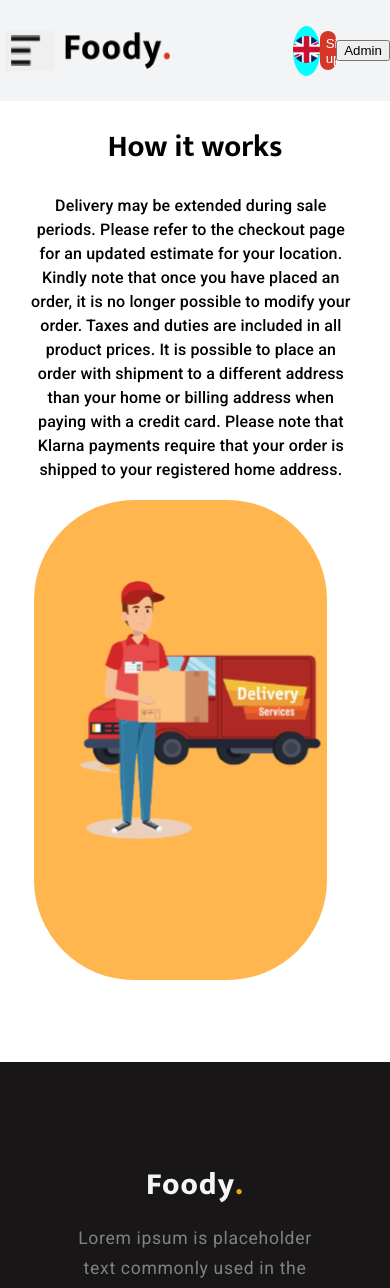
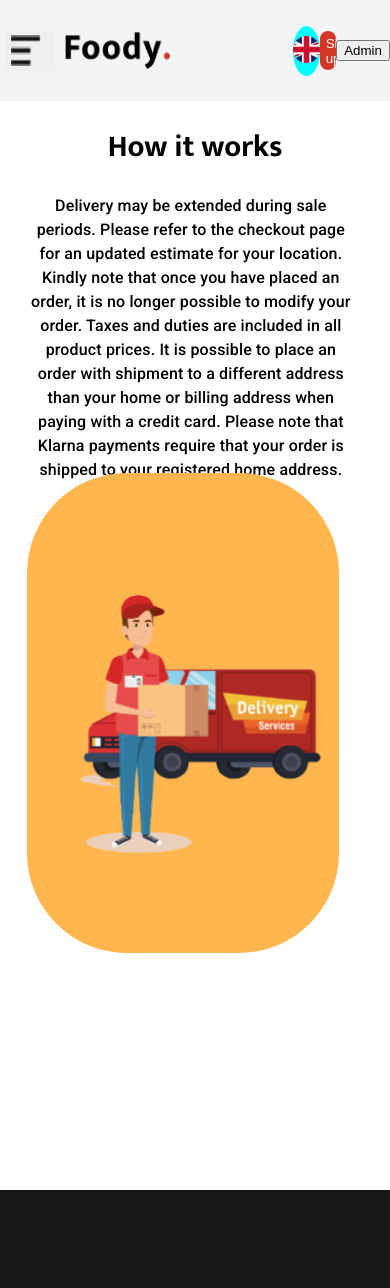
Before and after one commit to Rufat239/foody_client, a React (Create React App) app: page /howItWorks in a window 390 px wide. Shown: the top 1288 px of the page. Built offline with nearby package versions, Linux system fonts and the light colour scheme.

Commit message:
change the sizes

```diff
--- a/src/style/aboutus.css
+++ b/src/style/aboutus.css
@@ -6,14 +6,16 @@
   max-width: 100%;
   min-height: 100vh;
   overflow: hidden;
+  margin-bottom: 15%;
 }
 
 .about-container {
   display: flex;
   justify-content: space-between;
   align-items: flex-start;
-  width: 100%;
+  max-width: 100%;
   height: 100vh;
+  /* gap: 40%; */
 }
 
  .about-us {
@@ -51,12 +53,11 @@ height: 2.25rem;
 margin-top: 5.5rem;
 }
 
-.about-menu {
+/* .about-menu {
 
   display: flex;
-  flex-wrap: nowrap;
-  gap: 10%;
-}
+  flex-wrap: wrap;
+} */
 
 .hamburger {
   width: 35%;
@@ -73,7 +74,7 @@ margin-top: 5.5rem;
   border-radius: 20px;
   position: absolute;
   transform: rotate(69deg);
-  top: -2.5rem;
+  top: -30%;
   left: 32%;
   animation: movieUp  2s infinite alternate
 }
@@ -100,9 +101,9 @@ margin-top: 5.5rem;
 
 .about-background {
 position: absolute;
-width: 39%;
+width: 36rem;
 height: 20rem;
-top: 40%;
+top: 20rem;
 left: 56%;
 transform: rotate(-67.93deg);
 border-radius: 5rem;
@@ -123,13 +124,16 @@ background: rgb(255, 182, 79);
 
 
   @media (max-width: 431px) {
+
+    .about{
+      margin-bottom: 17%;
+    }
     .about-container {
       flex-direction: column;
       align-items: center;
       height: auto;
       padding: 1rem;
-      margin-bottom: 5rem;
-      /* overflow-y: auto; */
+
     }
 
     .about-us {
@@ -162,7 +166,7 @@ background: rgb(255, 182, 79);
     .soup{
       width: 70%;
       position: relative;
-      top: -21rem;
+      top: -19rem;
       left: 11%;
       transform: none;
       animation: none;
@@ -171,8 +175,8 @@ background: rgb(255, 182, 79);
     .hamburger{
       width: 70%;
       position: relative;
-      top: 17rem;
-      left: 0rem;
+      top: 18rem;
+      left:10%;
       transform: none;
       animation: none;
       margin-bottom: 1rem;
@@ -183,14 +187,15 @@ background: rgb(255, 182, 79);
     }
 
     .about-background {
-      width: 83%;
+      width: 75%;
       height: 55%;
-      top: 26rem;
-      left: 2rem;
+      top: 49%;
+      left: 9%;
       transform: none;
       border-radius: 6.25rem;
       box-shadow: none;
       background: rgb(255, 182, 79);
       margin: 2rem 0;
+
     }
   }
--- a/src/style/faq.css
+++ b/src/style/faq.css
@@ -4,6 +4,7 @@
     width: 80%;
     margin: 0 auto;
     text-align: center;
+    margin-bottom: 4rem;
   }
 
   .faq-container h1 {
@@ -135,4 +136,5 @@ text-align: center;
       font-weight: bolder;
     }
 
+
   }
--- a/src/style/howworks.css
+++ b/src/style/howworks.css
@@ -6,7 +6,7 @@
 height: 100vh;
 max-width: 100%;
 padding-inline: 8%;
-margin-bottom: 6rem;
+margin-bottom: 14rem;
 }
 
 
@@ -15,6 +15,15 @@ margin-bottom: 6rem;
     font-family: "Mukta";
     margin-right: 8rem;
     margin-bottom: 22px;
+  }
+
+  .image-container{
+    /* position: absolute; */
+    width: 100%;
+    display: flex;
+    justify-content: center;
+    align-items: center;
+
   }
 
   .delivery-heading p{
@@ -31,27 +40,27 @@ margin-bottom: 6rem;
 }
 
     .background {
-    width: 40rem;
-    height: 20rem;
-    margin-top: 4rem;
-    margin-left: 13rem;
+    position: absolute;
+    width: 61%;
+    height: 54%;
+    top: 70%;
+    margin-left: 15%;
     border-radius: 100px;
-    opacity: 0px;
+    opacity: 1;
     transform: rotate(194deg);
     background: #FFB64F;
-
+    z-index: 1
 
   }
 
   .delivery-image {
-    position: absolute;
-    width: 24em;
+    /* position: relative;  */
+    width: 51%;
     height: auto;
-    top: 3em;
-    left: 51em;
-    transform: translate(-90%, 90%);
-    z-index: 15;
-
+    left: 45%;
+    margin-top:38%;
+    transform: translate(33%, -57%);
+    z-index: 2;
   }
 
   @media (max-width:431px){
@@ -81,8 +90,8 @@ margin-bottom: 6rem;
     .background {
       width: 80%;
       height: 30rem;
-      margin-top: 5%;
-      margin-left: 6%;
+      top: 56%;
+      left: -8%;
       margin-right: 0rem;
       border-radius: 6.25rem;
       opacity: 1;
@@ -95,6 +104,7 @@ margin-bottom: 6rem;
       width: 78%;
       height: auto;
       left: 11rem;
+      margin-top: 34rem;
       transform: translate(-60%, -29rem);
     }
   }
```
